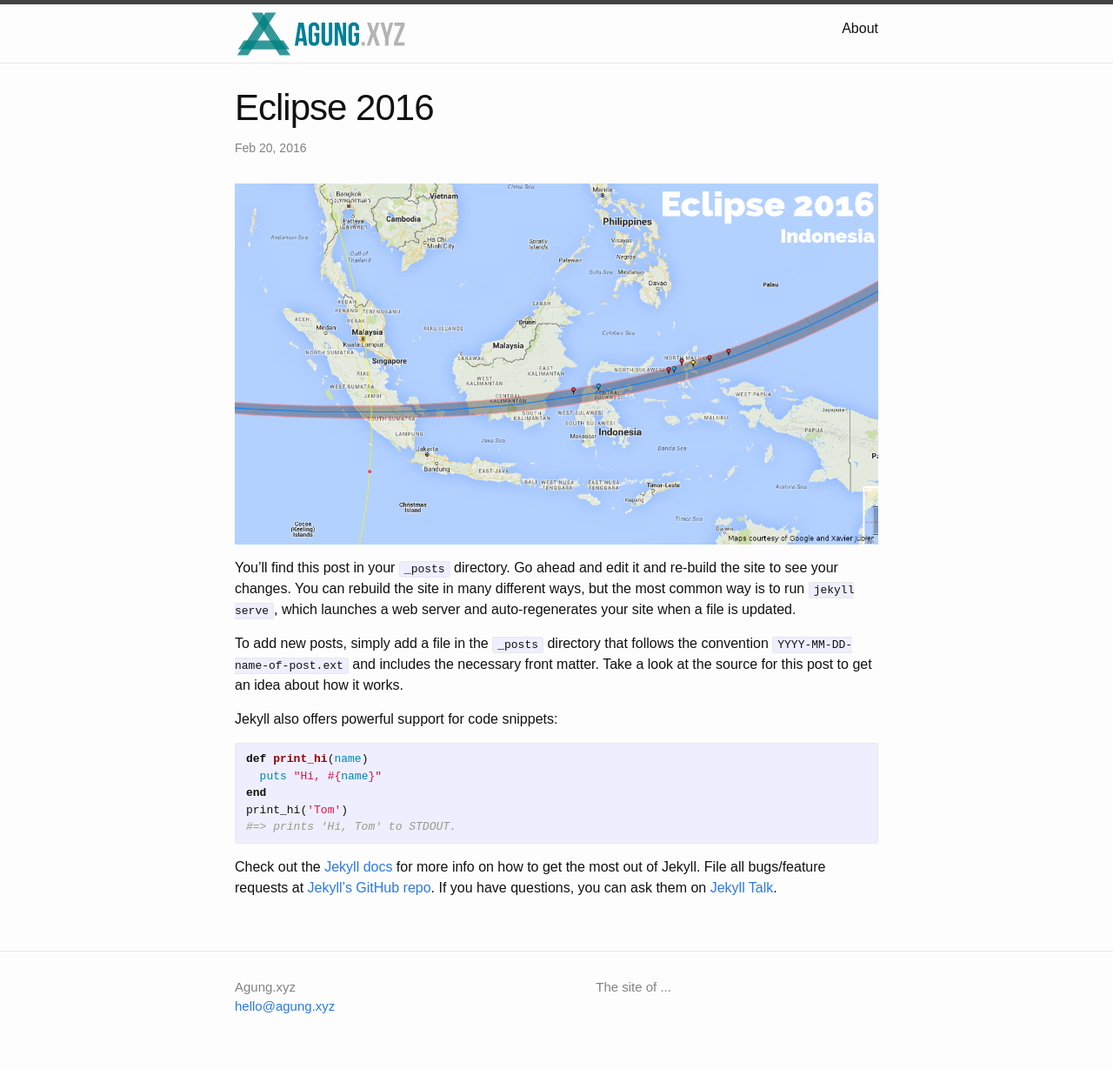
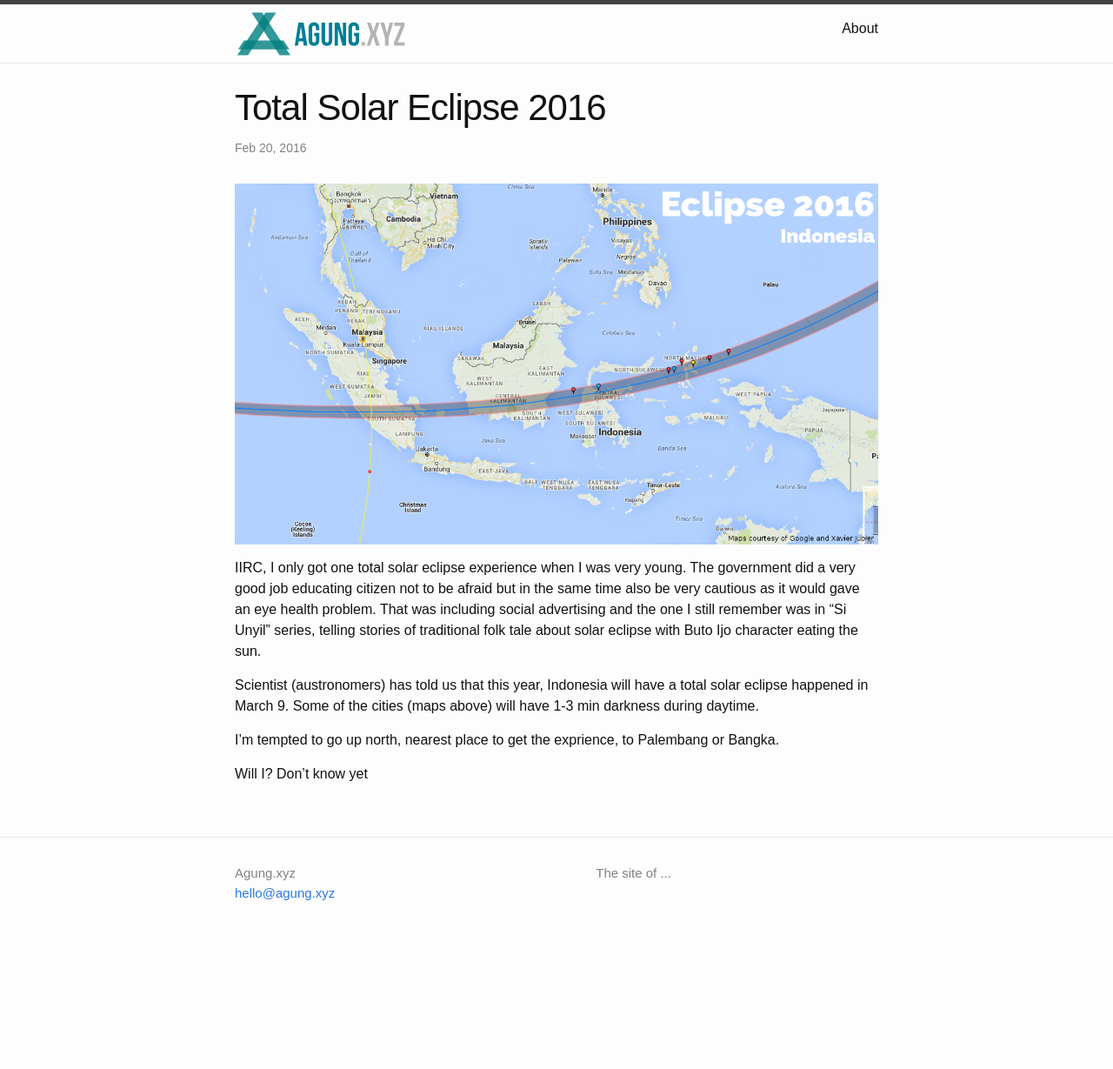
Before and after one commit to gm-ah/gm-ah.github.io, a Jekyll site: the page built from _posts/2016-02-20-eclipse-2016.markdown, in a window 1280 px wide. Shown: the whole page at 87% size. Built offline with Jekyll 4.4.1, drawn with Linux system fonts in a browser that asks for light colours; some web fonts are replaced; after the commit the page ends 1098 px from its top, so only the background shows below that.

Commit message:
Update 2016-02-20-eclipse-2016.markdown

```diff
--- a/_posts/2016-02-20-eclipse-2016.markdown
+++ b/_posts/2016-02-20-eclipse-2016.markdown
@@ -1,27 +1,15 @@
 ---
 layout: post
-title:  "Eclipse 2016"
+title:  "Total Solar Eclipse 2016"
 date:   2016-02-20 08:20:06 +0700
 categories: rant
 ---
 <img src="/img/eclipse2016.png" alt="Eclipse Map" style="width:100%" />
 
-You’ll find this post in your `_posts` directory. Go ahead and edit it and re-build the site to see your changes. You can rebuild the site in many different ways, but the most common way is to run `jekyll serve`, which launches a web server and auto-regenerates your site when a file is updated.
+IIRC, I only got one total solar eclipse experience when I was very young. The government did a very good job educating citizen  not to be afraid but in the same time also be very cautious as it would gave an eye health problem. That was including social advertising and the one I still remember was in "Si Unyil" series, telling stories of traditional folk tale about solar eclipse with Buto Ijo character eating the sun.
 
-To add new posts, simply add a file in the `_posts` directory that follows the convention `YYYY-MM-DD-name-of-post.ext` and includes the necessary front matter. Take a look at the source for this post to get an idea about how it works.
+Scientist (austronomers) has told us that this year, Indonesia will have a total solar eclipse happened in March 9. Some of the cities (maps above) will have 1-3 min darkness during daytime.
 
-Jekyll also offers powerful support for code snippets:
+I'm tempted to go up north, nearest place to get the exprience, to Palembang or Bangka.
 
-{% highlight ruby %}
-def print_hi(name)
-  puts "Hi, #{name}"
-end
-print_hi('Tom')
-#=> prints 'Hi, Tom' to STDOUT.
-{% endhighlight %}
-
-Check out the [Jekyll docs][jekyll-docs] for more info on how to get the most out of Jekyll. File all bugs/feature requests at [Jekyll’s GitHub repo][jekyll-gh]. If you have questions, you can ask them on [Jekyll Talk][jekyll-talk].
-
-[jekyll-docs]: http://jekyllrb.com/docs/home
-[jekyll-gh]:   https://github.com/jekyll/jekyll
-[jekyll-talk]: https://talk.jekyllrb.com/
+Will I? Don't know yet
```
